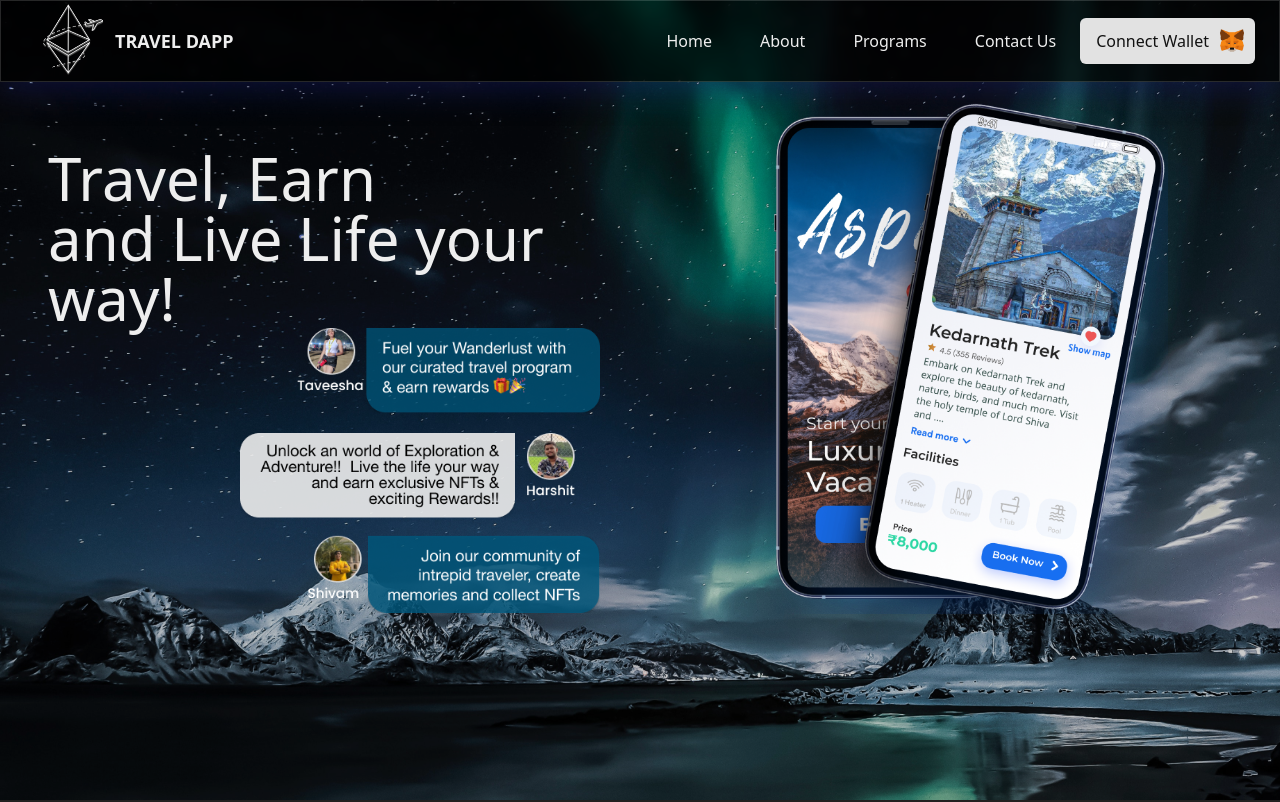
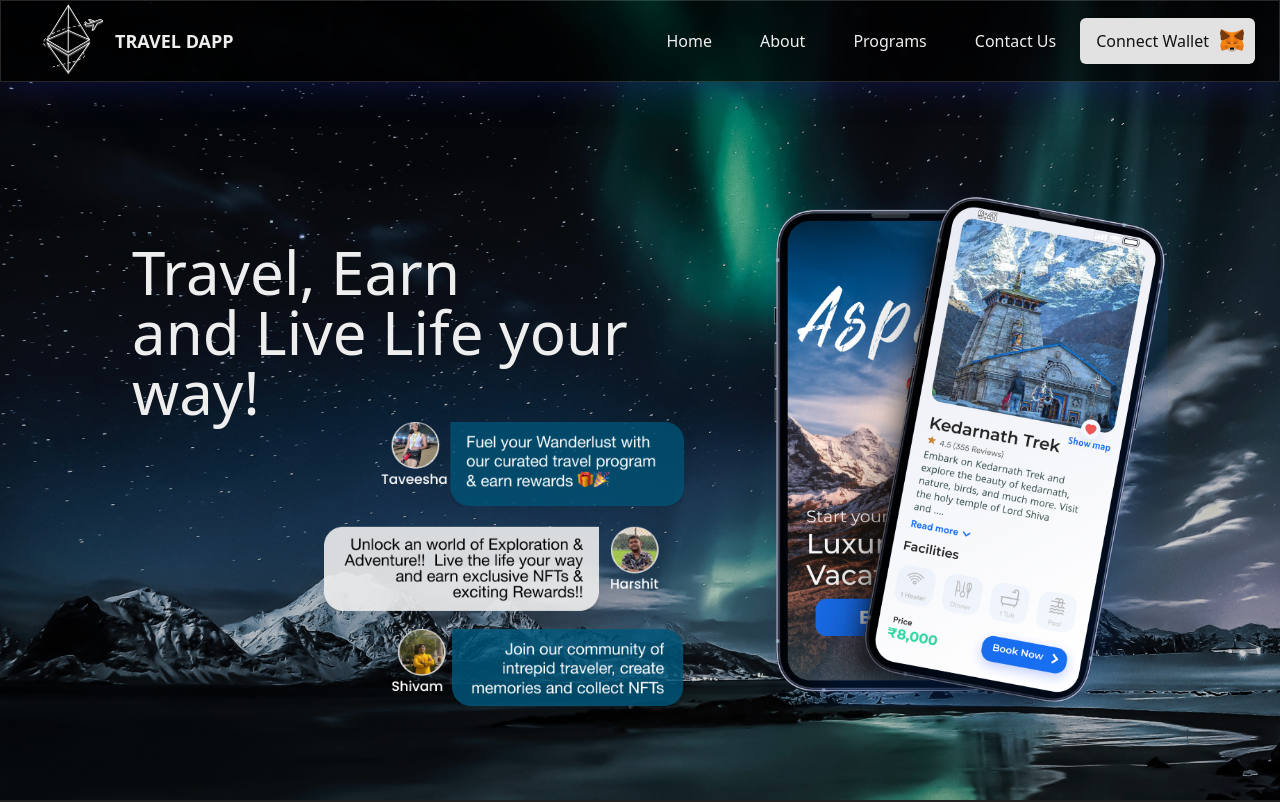
Before and after one commit to 0xLPircy/travel-dapp, a Next.js app: page / in a window 1280 px wide. Shown: the top 802 px of the page. Built offline with nearby package versions, Linux system fonts and the light colour scheme; no server answers.

Commit message:
some resp

```diff
--- a/app/containers/features.jsx
+++ b/app/containers/features.jsx
@@ -18,7 +18,7 @@ const Features = () => {
           Explore the Wildness of Nature
         </h5>
         {/* main cards areas */}
-        <div className="justify-self-center grid grid-flow-col grid-cols-4">
+        <div className="justify-self-center grid md:grid-flow-col sm:grid-flow-row md:grid-cols-4">
           {/* columns */}
           <div className="justify-self-center -mt-24">
             {/* cards 1&2*/}
--- a/app/containers/showcase.jsx
+++ b/app/containers/showcase.jsx
@@ -7,18 +7,26 @@ import mockup from "../../assets/showcaseMockup.png";
 
 const Showcase = () => {
   return (
-    <div className="showcase pt-[100px]">
-      <div className="">
-        <h1 className="text-[#eeeeee] text-6xl grid grid-flow-row p-9 mt-3 ml-3">
+    <div className="showcase pt-[100px] grid justify-center items-center">
+      <div
+        className="justify-self-center sm:w-full
+    sm:grid sm:grid-flow-row sm:justify-center sm:items-center"
+      >
+        <h1 className="text-[#eeeeee] lg:text-6xl md:text-5xl text-4xl grid grid-flow-row p-9 mt-3 ml-3">
           <span>Travel, Earn</span>
           <span>and Live Life your</span>
           <span>way!</span>
         </h1>
-        <div className="ml-60 -mt-9">
+        <div className="md:ml-60 md:-mt-9">
           <Image src={chatImg} width={360} height={360} />
         </div>
       </div>
-      <Image src={mockup} width={400} height={400} />
+      <Image
+        src={mockup}
+        width={400}
+        height={400}
+        className="sm:hidden md:block hidden"
+      />
     </div>
   );
 };
```
Also changed, not shown: 1 other file (tests, documents, lock files or other folders).
